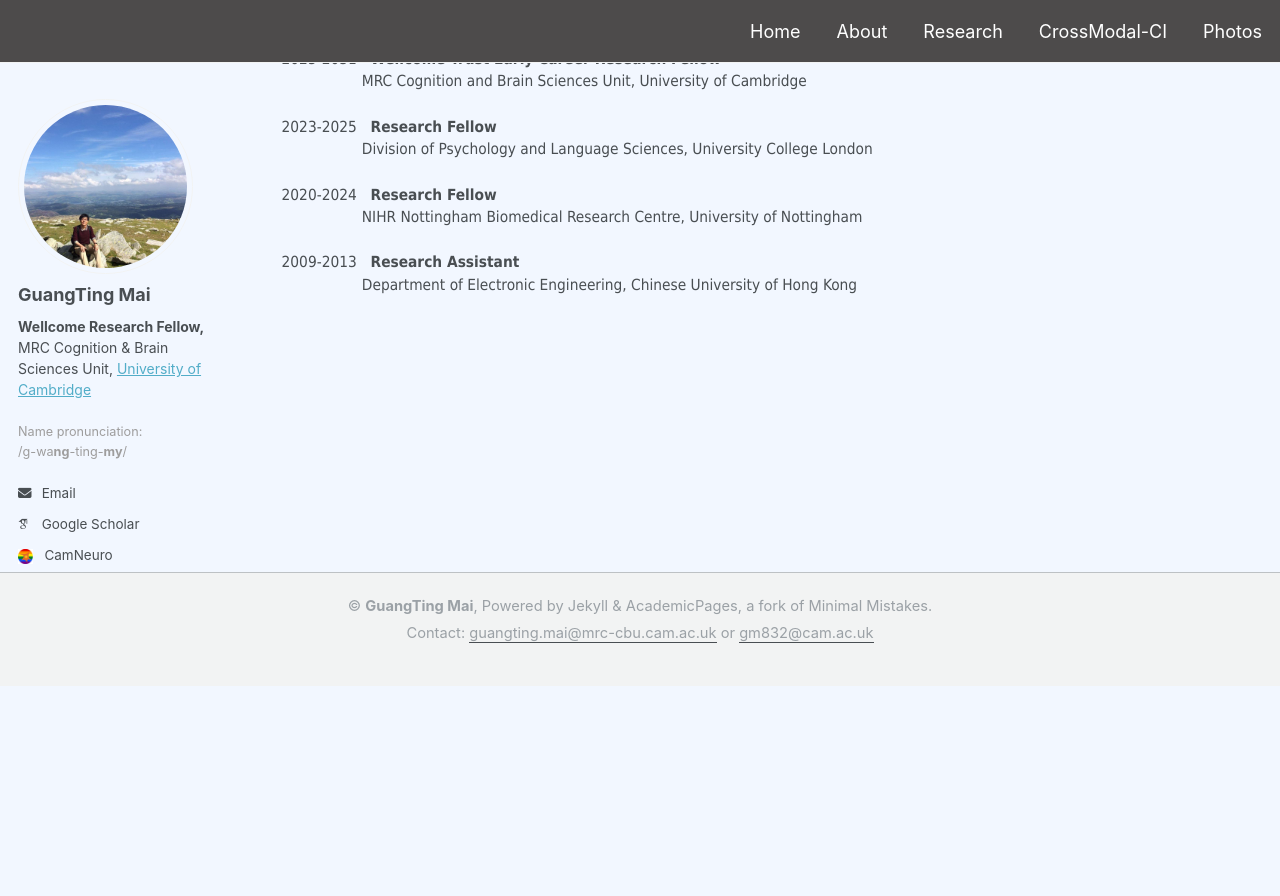
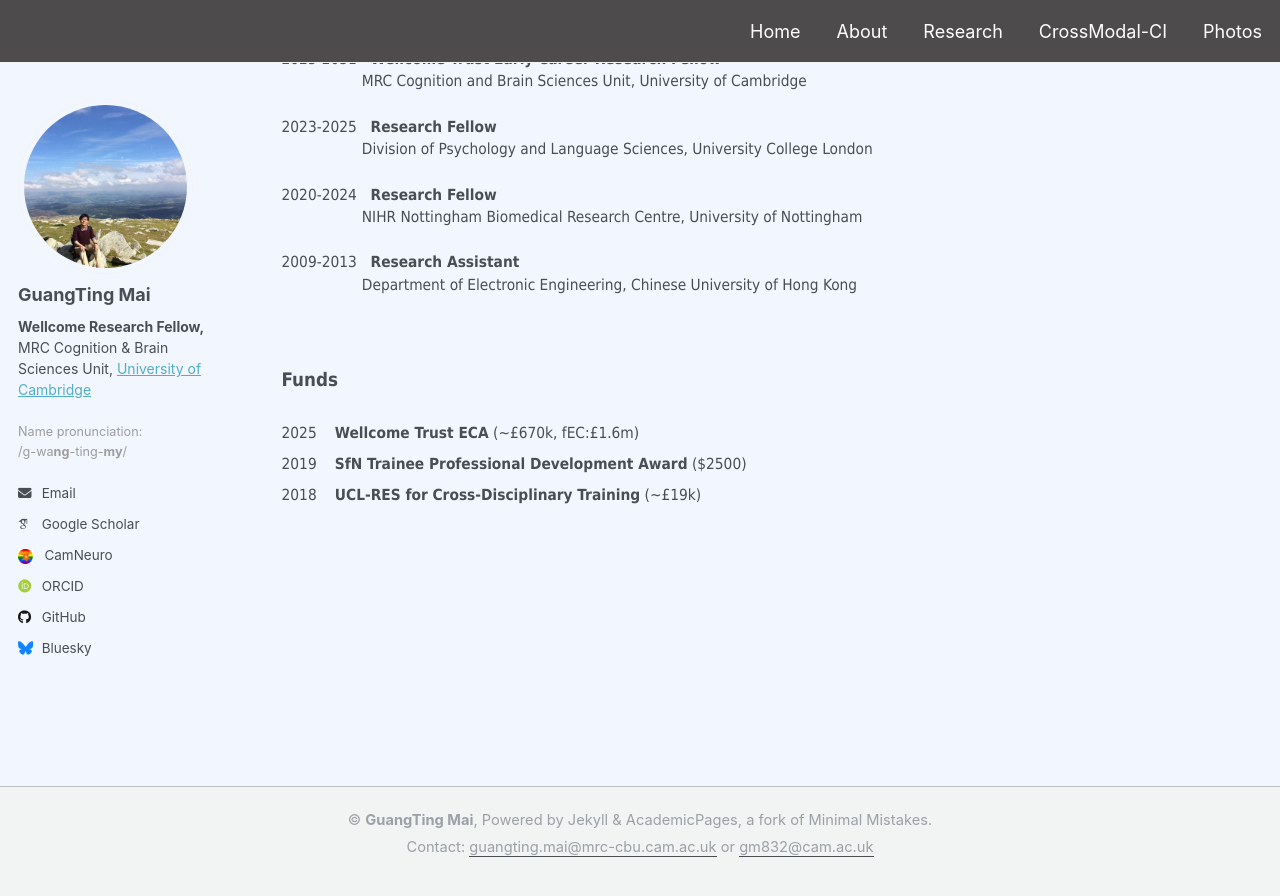
Before and after one commit to guangtingmai/guangtingmai.github.io, a Jekyll site: the page built from _pages/about.html, in a window 1280 px wide and 900 px high, scrolled down 896 px. Shown: the top 896 px of the window. Built offline with Jekyll 4.4.1, drawn with Linux system fonts in a browser that asks for light colours; some web fonts are replaced; before the commit the page ends 1583 px from its top, so only the background shows below that.

Commit message:
Update about.html

```diff
--- a/_pages/about.html
+++ b/_pages/about.html
@@ -51,3 +51,10 @@
   <span style="font-size: 11.5pt;font-family: Tahoma;line-height: 1.4;display: block;">2009-2013&emsp;<strong>Research Assistant</strong>
   <span style="font-size: 11.5pt;font-family: Tahoma;line-height: 1.5;display: block;">&emsp;&emsp;&emsp;&emsp;&emsp;&ensp;&nbsp;Department of Electronic Engineering, Chinese University of Hong Kong</span>
 </p>
+<br>
+<p><span style="font-size: 14pt;font-family: Tahoma;line-height: 1.6;display: block"><strong>Funds</strong></span></p>
+<p>
+  <span style="font-size: 11.5pt;font-family: Tahoma;line-height: 2;display: block;">2025 &emsp;<strong>Wellcome Trust ECA</strong> (~£670k, fEC:£1.6m)</span>
+  <span style="font-size: 11.5pt;font-family: Tahoma;line-height: 2;display: block;">2019 &emsp;<strong>SfN Trainee Professional Development Award</strong> ($2500)</span>
+  <span style="font-size: 11.5pt;font-family: Tahoma;line-height: 2;display: block;">2018 &emsp;<strong>UCL-RES for Cross-Disciplinary Training</strong> (~£19k)</span>
+</p>
```
